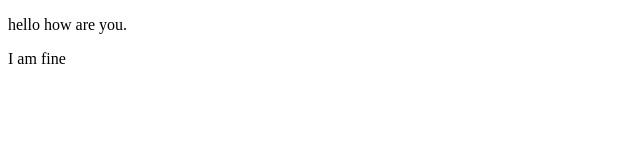
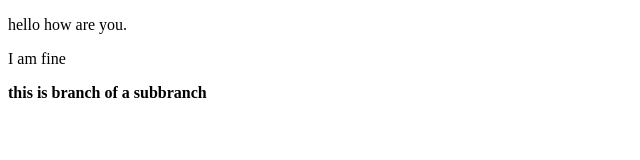
Before and after one commit to ashimkharel/DemoRepository, a plain HTML site: page index.html in a window 1280 px wide. Shown: the whole page, without its empty margins (0-640 px from the left). Drawn offline with Linux system fonts and the light colour scheme.

Commit message:
subbranch created2

```diff
--- a/index.html
+++ b/index.html
@@ -8,5 +8,6 @@
 <body>
     <p>hello how are you.</p>
     <p>I am fine</p>
+    <b>this is branch of a subbranch</b>
 </body>
 </html>
```
